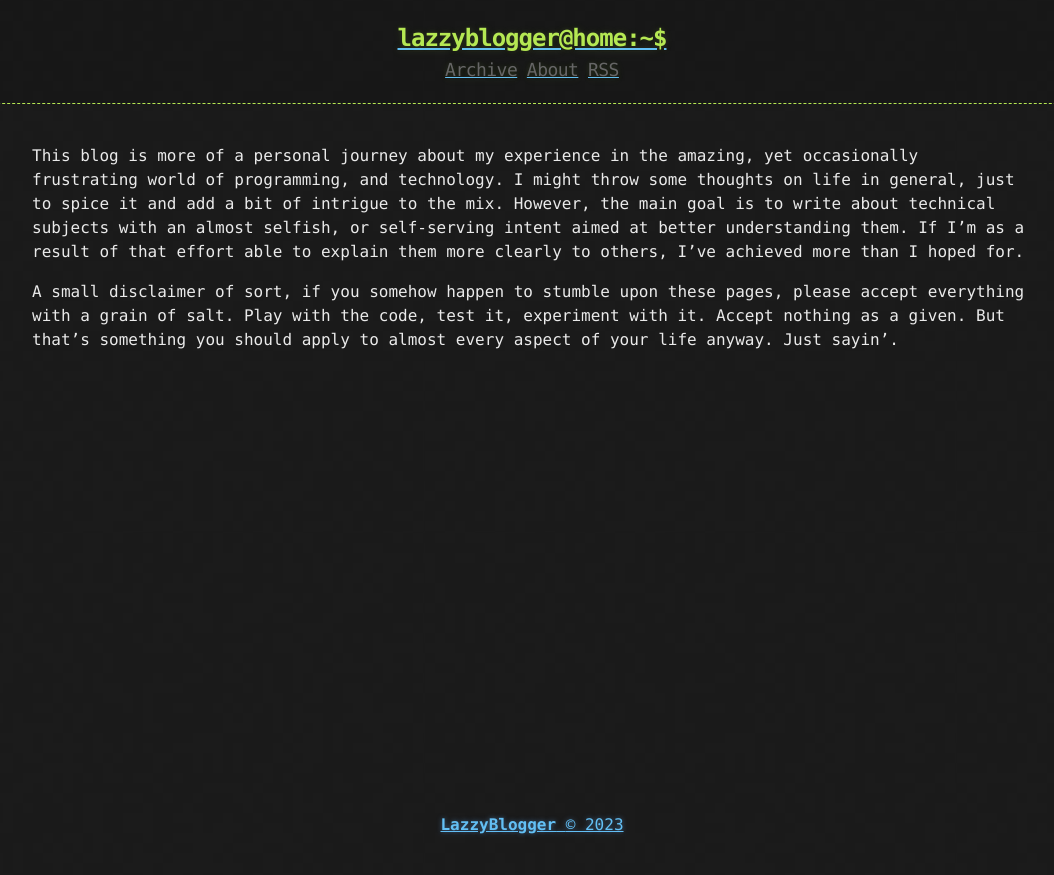
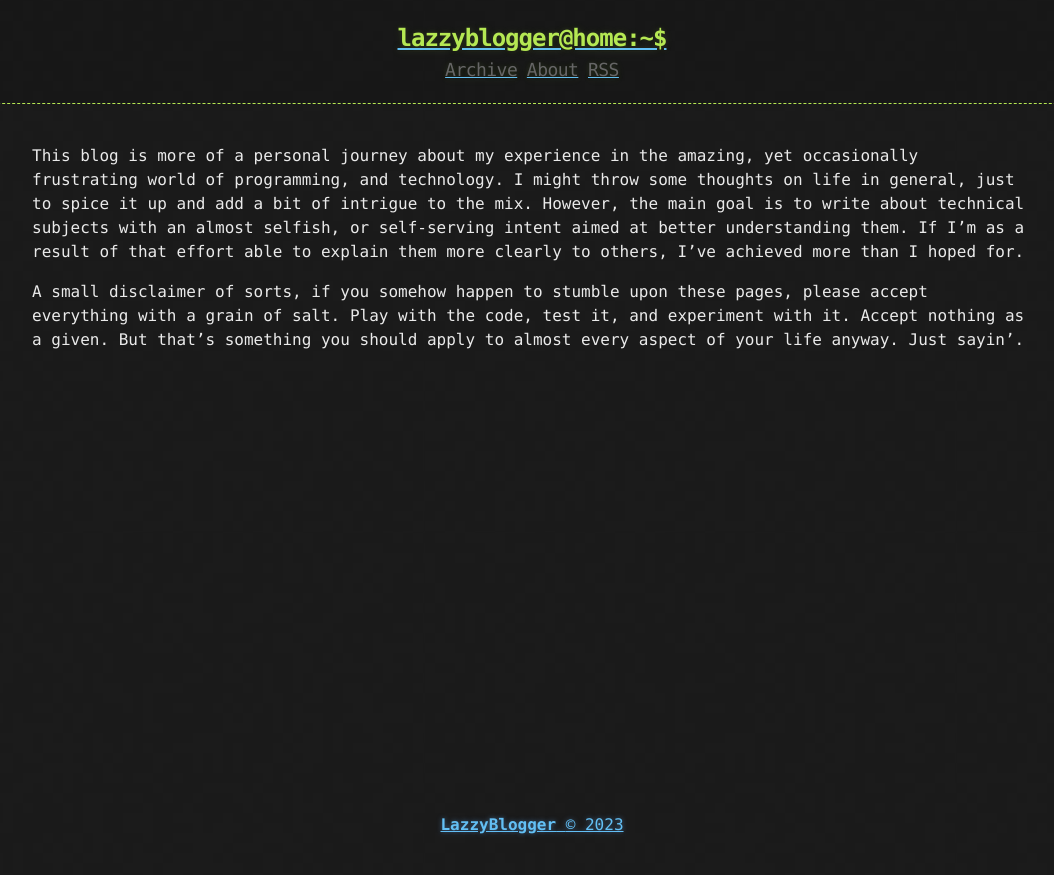
Before and after one commit to miomirparipovic/bytenoir, a Jekyll site: the page built from about.md, in a window 1280 px wide. Shown: the top 875 px of the page, without its empty margins (108-1162 px from the left). Built offline with Jekyll 4.4.1, drawn with Linux system fonts in a browser that asks for light colours.

Commit message:
modify about page

```diff
--- a/about.md
+++ b/about.md
@@ -3,6 +3,6 @@ layout: page
 title: About
 ---
 
-This blog is more of a personal journey about my experience in the amazing, yet occasionally frustrating world of programming, and technology. I might throw some thoughts on life in general, just to spice it and add a bit of intrigue to the mix. However, the main goal is to write about technical subjects with an almost selfish, or self-serving intent aimed at better understanding them. If I'm as a result of that effort able to explain them more clearly to others, I've achieved more than I hoped for.
+This blog is more of a personal journey about my experience in the amazing, yet occasionally frustrating world of programming, and technology. I might throw some thoughts on life in general, just to spice it up and add a bit of intrigue to the mix. However, the main goal is to write about technical subjects with an almost selfish, or self-serving intent aimed at better understanding them. If I'm as a result of that effort able to explain them more clearly to others, I've achieved more than I hoped for.
 
-A small disclaimer of sort, if you somehow happen to stumble upon these pages, please accept everything with a grain of salt. Play with the code, test it, experiment with it. Accept nothing as a given. But that's something you should apply to almost every aspect of your life anyway. Just sayin'.
+A small disclaimer of sorts, if you somehow happen to stumble upon these pages, please accept everything with a grain of salt. Play with the code, test it, and experiment with it. Accept nothing as a given. But that's something you should apply to almost every aspect of your life anyway. Just sayin'.
```
